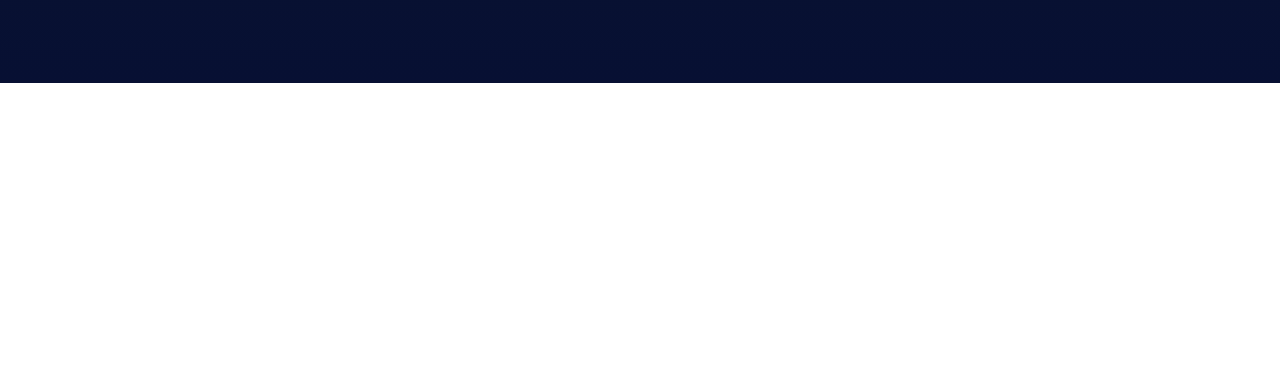
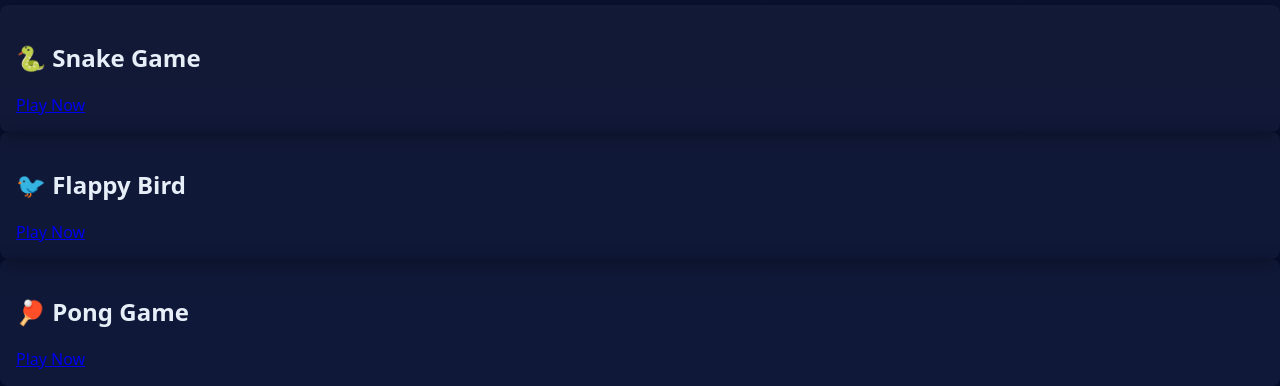
Before and after one commit to tdrsmoon-arch/cautious-funicular, a plain HTML site: page index.html in a window 1280 px wide. Shown: the part 717-1103 px from the top of the page. Before the commit the page ends 800 px from the top, so only its background shows below. Drawn offline with Linux system fonts and the light colour scheme.

Commit message:
Update index.html

```diff
--- a/index.html
+++ b/index.html
@@ -43,3 +43,29 @@
 
 </body>
 </html>
+<!DOCTYPE html>
+<html lang="en">
+<head>
+<meta charset="UTF-8">
+<meta name="viewport" content="width=device-width, initial-scale=1.0">
+<title>Gaming Hub</title>
+<link rel="stylesheet" href="styles.css">
+</head>
+<body>
+<h1>🎮 Welcome to Gaming Hub 🎮</h1>
+<div class="game-list">
+  <div class="game-card">
+    <h2>🐍 Snake Game</h2>
+    <a href="games/snake.html">Play Now</a>
+  </div>
+  <div class="game-card">
+    <h2>🐦 Flappy Bird</h2>
+    <a href="games/flappy.html">Play Now</a>
+  </div>
+  <div class="game-card">
+    <h2>🏓 Pong Game</h2>
+    <a href="games/pong.html">Play Now</a>
+  </div>
+</div>
+</body>
+</html>
```
